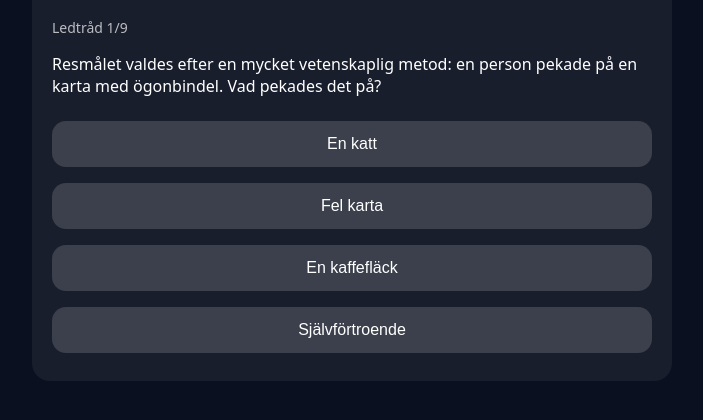
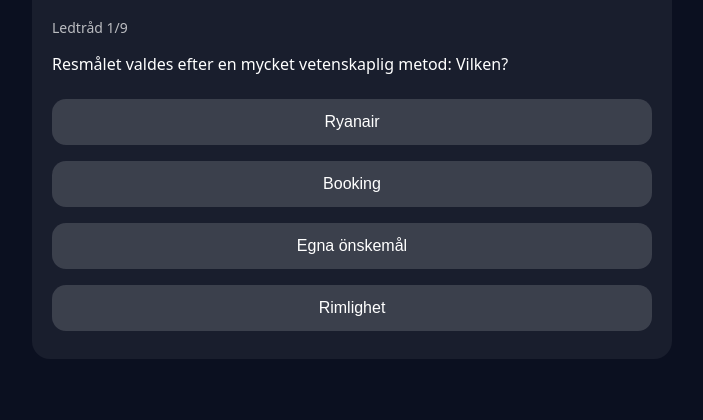
Before and after one commit to vilmahlund/Vart-r-vi-p-v-g, a plain HTML site: page index.html in a window 1280 px wide. Shown: the part 86-506 px from the top of the page, without its empty margins (288-991 px from the left). Drawn offline with Linux system fonts and the light colour scheme.

Commit message:
Update index.html

```diff
--- a/index.html
+++ b/index.html
@@ -63,20 +63,20 @@
 const game = [
   // 🔥 NONSENSDEL
   {
-    clue:"Resmålet valdes efter en mycket vetenskaplig metod: en person pekade på en karta med ögonbindel. Vad pekades det på?",
-    answers:["En katt","Fel karta","En kaffefläck","Självförtroende"]
+    clue:"Resmålet valdes efter en mycket vetenskaplig metod: Vilken?",
+    answers:["Ryanair","Booking","Egna önskemål","Rimlighet"]
   },
   {
-    clue:"På resmålet är det enligt rykten socialt accepterat att stå still och fundera i 20 minuter. Var?",
-    answers:["Mitt i ingenting","I livet","I kön","I förnekelse"]
+    clue:"På resmålet är det enligt rykten socialt accepterat att ta en öl innan 10. Var?",
+    answers:["Söder","Göteborg","Vänersborgsgatan 1c","Någon annanstans"]
   },
   {
-    clue:"Staden har exakt 0 enhörningar, men stämningen är ändå god. Hur mäts detta?",
-    answers:["I vibes","I längtan","I löften","I antaganden"]
+    clue:"Vi åker en fredag, vilken månad?",
+    answers:["Maj","Mars","April","Juni"]
   },
   {
     clue:"Om man frågar lokalbefolkningen om vägen får man oftast:",
-    answers:["Ett svar","Ett leende","Ett sidospår","Existentiell kris"]
+    answers:["Ett svar","Ett leende","Svårbegripligt ljud","Missförstånd"]
   },
 
   // 🚆 RIKTIGA LEDTRÅDAR (men fortfarande omöjliga)
```
